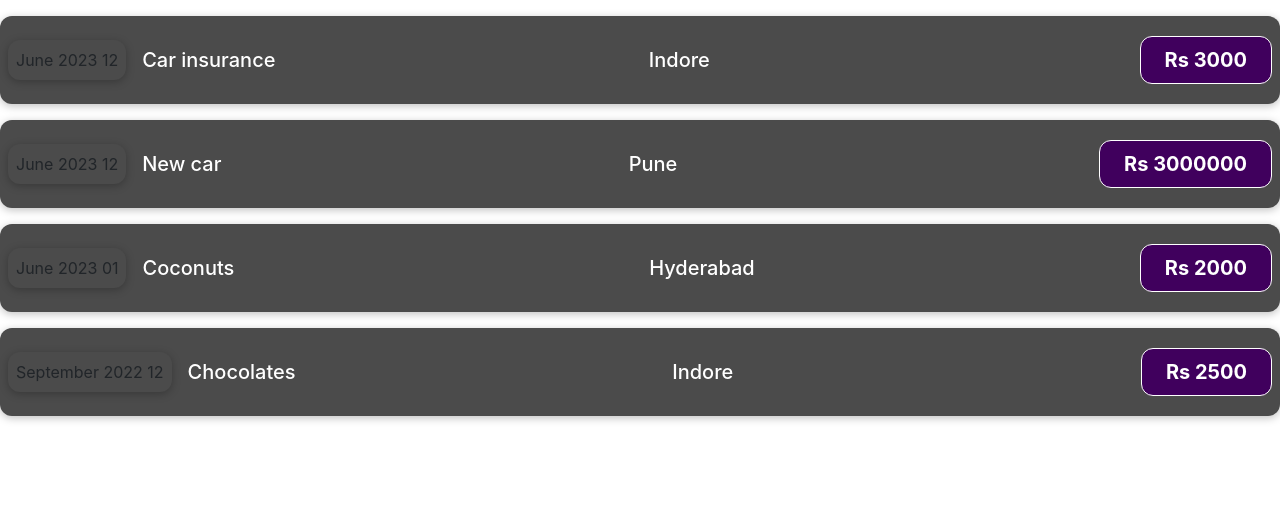
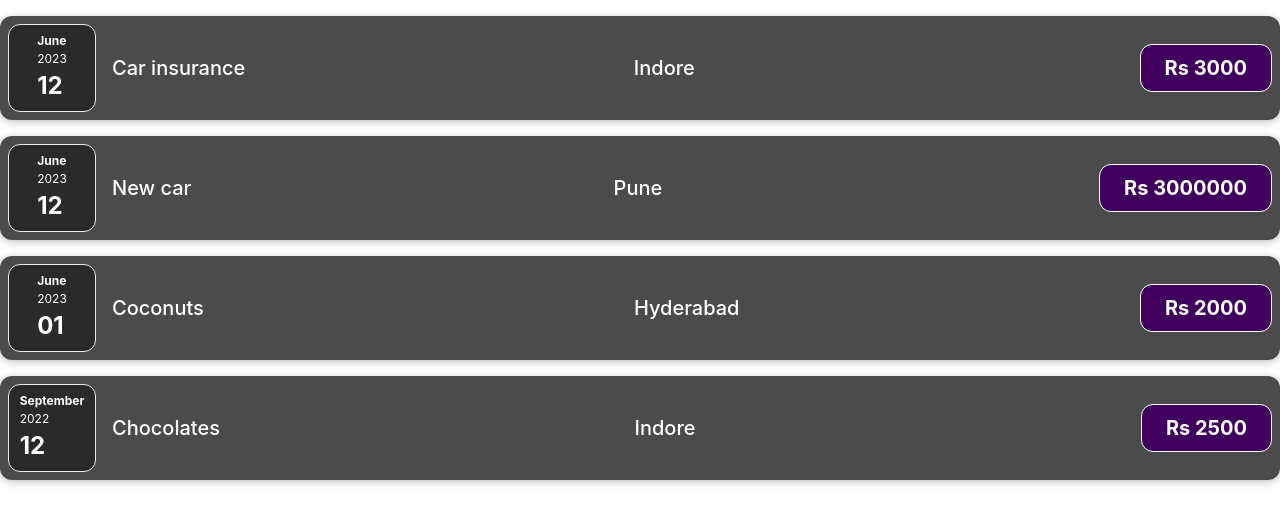
Before and after one commit to codebyayush/expense-tracker-app, a React (Create React App) app: page / in a window 1280 px wide. Shown: the top 524 px of the page. Built offline with nearby package versions, Linux system fonts and the light colour scheme.

Commit message:
css added for date

```diff
--- a/src/components/ExpenseItem.css
+++ b/src/components/ExpenseItem.css
@@ -1,4 +1,31 @@
 /* we're using this file in same folder*/
+.expense-date {
+  display: flex;
+  flex-direction: column;
+  width: 5.5rem;
+  height: 5.5rem;
+  border: 1px solid #ececec;
+  background-color: #2a2a2a;
+  color: white;
+  border-radius: 12px;
+  align-items: center;
+  justify-content: center;
+}
+
+.expense-date__month {
+  font-size: 0.75rem;
+  font-weight: bold;
+}
+
+.expense-date__year {
+  font-size: 0.75rem;
+}
+
+.expense-date__day {
+  font-size: 1.5rem;
+  font-weight: bold;
+}
+
 .expense-item {
   display: flex;
   justify-content: space-between;
--- a/src/components/Expensedate.js
+++ b/src/components/Expensedate.js
@@ -7,9 +7,11 @@
     const year = props.date.getFullYear();
 
     return(
-        <div className="expense-item">
+        <div className="expense-date">
                   <div>
-                    <div>{month} {year} {day}</div>
+                    <div className="expense-date__month">{month}</div>
+                    <div className="expense-date__year"> {year}</div>
+                    <div className="expense-date__day"> {day}</div>
                   </div>
         </div>
     );
```
